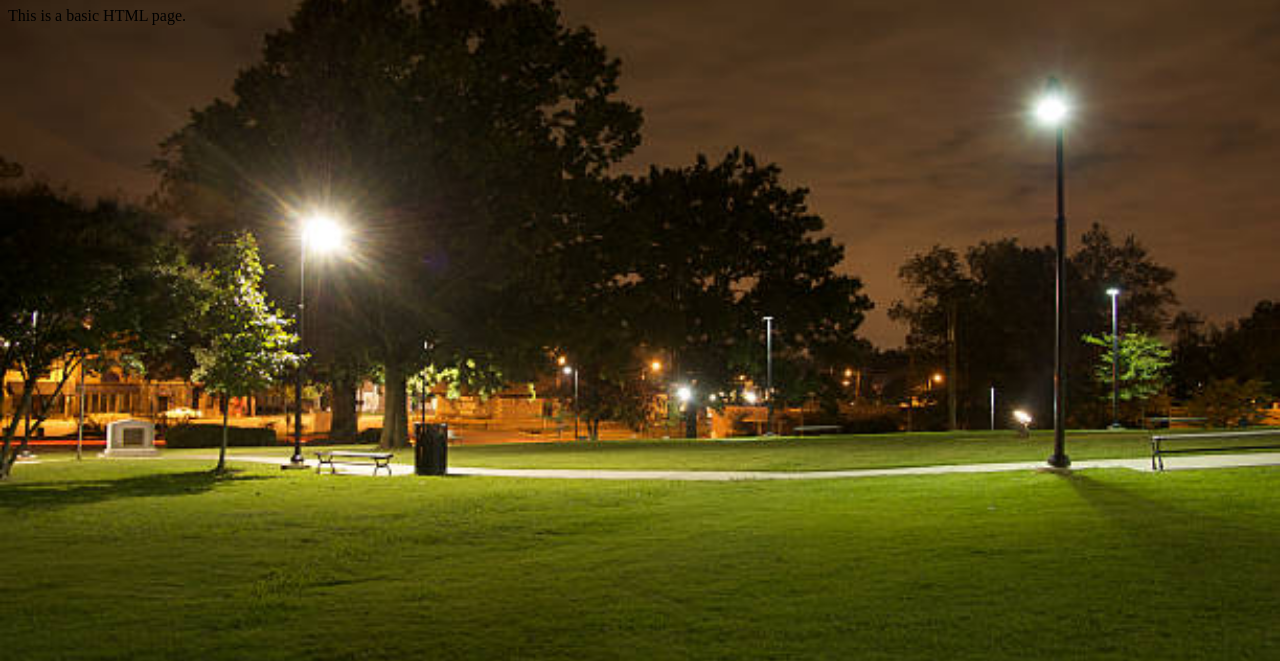
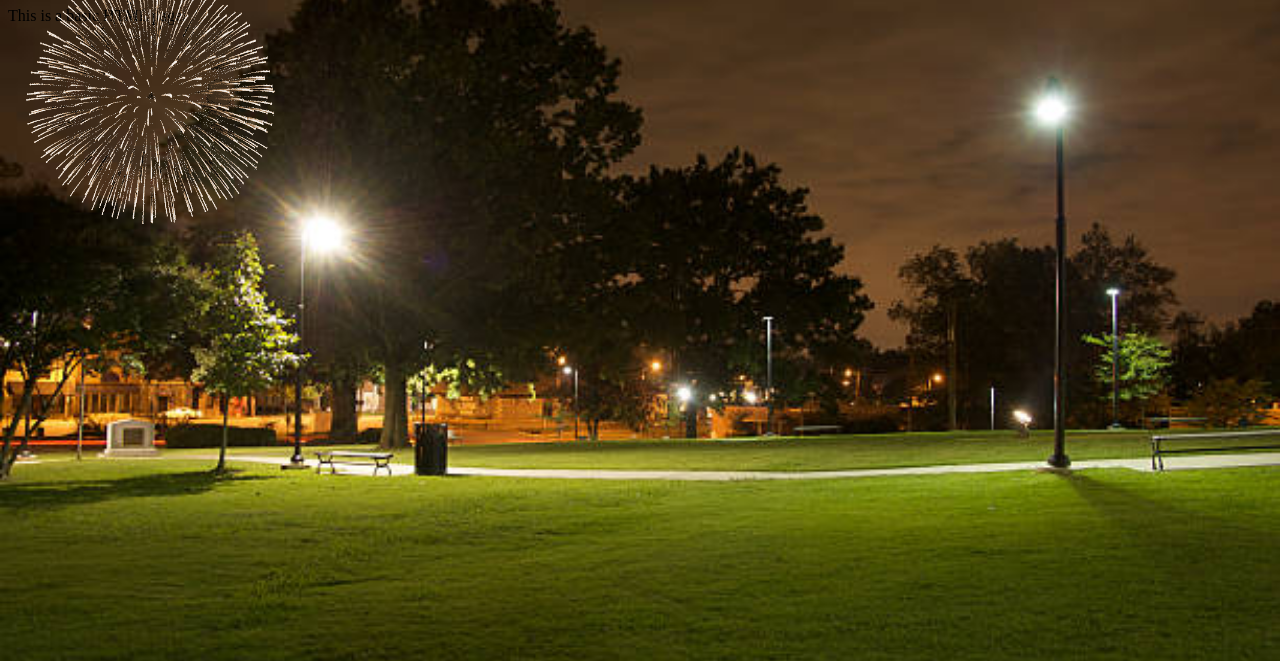
Before and after one commit to 1497970566/codechallenge, a plain HTML site: page index.html in a window 1280 px wide. Shown: the part 139-800 px from the top of the page. Drawn offline with Linux system fonts and the light colour scheme; grey boxes are pictures that could not be loaded.

Commit message:
firework

```diff
--- a/index.html
+++ b/index.html
@@ -16,6 +16,7 @@
 
 
    <div class="bbq"></div>
+   <img src="fireworktransparent.gif" alt="Firework" class="firework">
 
 </body>
 </html>
--- a/style.css
+++ b/style.css
@@ -13,3 +13,11 @@ body{
         background-size: cover;
         background-repeat: no-repeat;
     bottom: 100px;}
+
+.firework {
+  position: absolute;
+  top: 100px;
+  left: 0;
+  width: 300px; /* adjust size as needed */
+  pointer-events: none; /* lets clicks pass through it */
+}
```
Also changed, not shown: fireworktransparent.gif (added), 1 other file.
